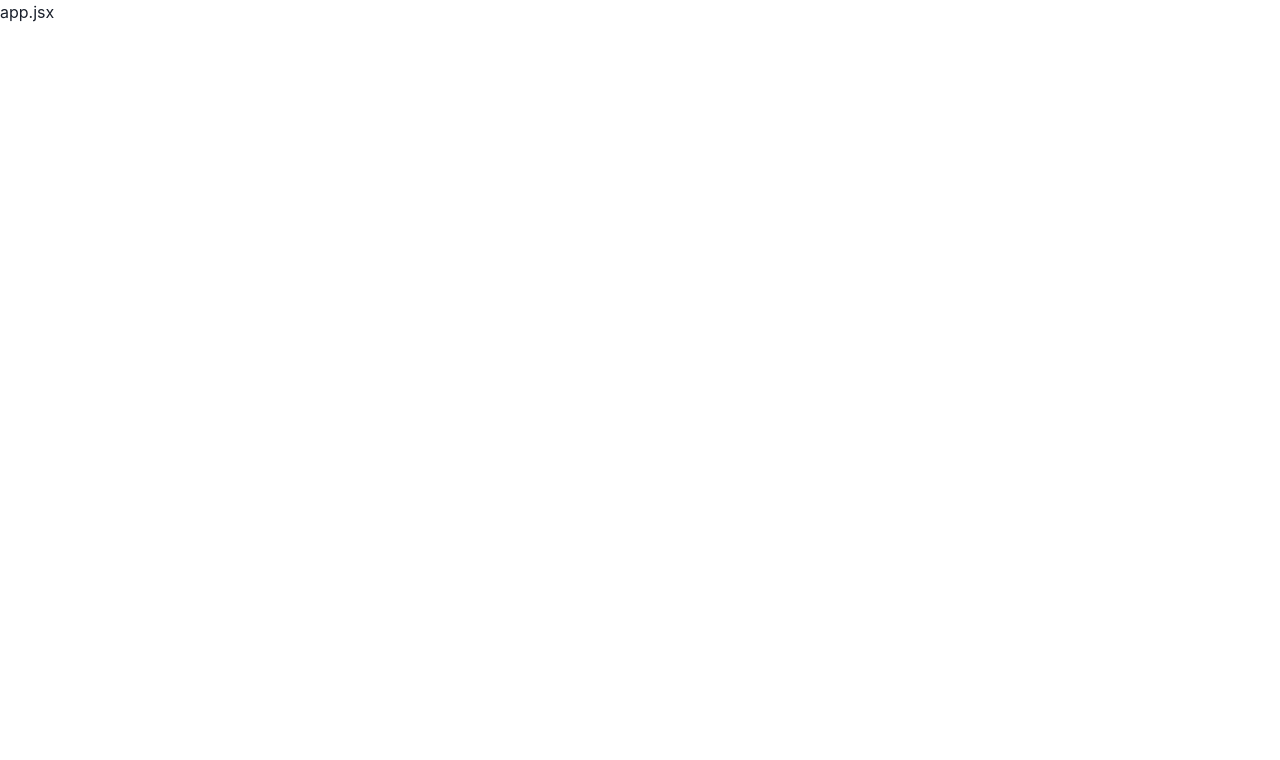
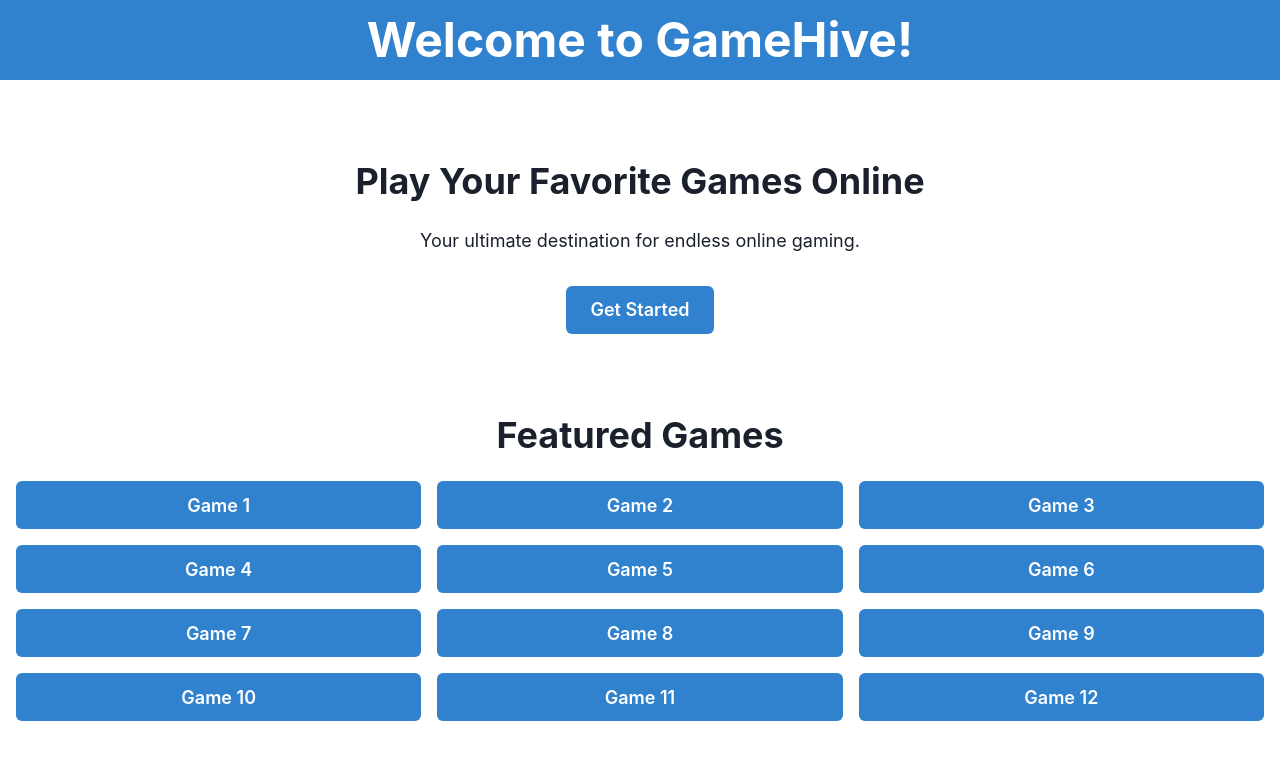
Before and after one commit to clinton-mwachia/react-games, a React (Vite) app: page / in a window 1280 px wide. Shown: the top 760 px of the page. Built offline with nearby package versions, Linux system fonts and the light colour scheme.

Commit message:
setup the home page

```diff
--- a/package.json
+++ b/package.json
@@ -15,7 +15,8 @@
     "@emotion/styled": "^11.11.0",
     "framer-motion": "^11.0.6",
     "react": "^18.2.0",
-    "react-dom": "^18.2.0"
+    "react-dom": "^18.2.0",
+    "react-router-dom": "^6.22.1"
   },
   "devDependencies": {
     "@types/react": "^18.2.56",
--- a/src/App.jsx
+++ b/src/App.jsx
@@ -1,7 +1,23 @@
-import "./App.css";
+import { BrowserRouter, Routes, Route } from "react-router-dom";
+import { lazy, Suspense } from "react";
+
+/** lazy loading the game components */
+const Home = lazy(() => import("./views/home/Home"));
+
+const Loading = () => {
+  return <p>loading...</p>;
+};
 
 function App() {
-  return <>app.jsx</>;
+  return (
+    <BrowserRouter>
+      <Suspense fallback={<Loading />}>
+        <Routes>
+          <Route exact path="/" element={<Home />} />;
+        </Routes>
+      </Suspense>
+    </BrowserRouter>
+  );
 }
 
 export default App;
--- /dev/null
+++ b/src/views/home/Home.jsx
@@ -0,0 +1,62 @@
+import { Box } from "@chakra-ui/react";
+import { SimpleGrid, Heading, Text, Button, Container } from "@chakra-ui/react";
+
+const Home = () => {
+  const games = [
+    { id: 1, name: "Game 1" },
+    { id: 2, name: "Game 2" },
+    { id: 3, name: "Game 3" },
+    { id: 4, name: "Game 4" },
+    { id: 5, name: "Game 5" },
+    { id: 6, name: "Game 6" },
+    { id: 7, name: "Game 7" },
+    { id: 8, name: "Game 8" },
+    { id: 9, name: "Game 9" },
+    { id: 10, name: "Game 10" },
+    { id: 11, name: "Game 11" },
+    { id: 12, name: "Game 12" },
+  ];
+  return (
+    <Box textAlign="center" fontSize="xl">
+      {/* Header */}
+      <Box bg="blue.500" p={4} color="white">
+        <Heading as="h1" size="2xl">
+          Welcome to GameHive!
+        </Heading>
+      </Box>
+      {/* Hero Section */}
+      <Container maxW="container.xl" py={20}>
+        <Heading as="h2" size="xl" mb={6}>
+          Play Your Favorite Games Online
+        </Heading>
+        <Text fontSize="lg" mb={8}>
+          Your ultimate destination for endless online gaming.
+        </Text>
+        <Button colorScheme="blue" size="lg">
+          Get Started
+        </Button>
+      </Container>
+      {/* Featured Games Section */}
+      <Container maxW="container.xl" pb={20}>
+        <Heading as="h2" size="xl" mb={6}>
+          Featured Games
+        </Heading>
+        <SimpleGrid columns={[1, 2, 3]} spacing={4}>
+          {games.map((game) => (
+            <Button
+              key={game.id}
+              colorScheme="blue"
+              size="lg"
+              as="a"
+              href={`/${game.id}`}
+            >
+              {game.name}
+            </Button>
+          ))}
+        </SimpleGrid>
+      </Container>
+    </Box>
+  );
+};
+
+export default Home;
```
Also changed, not shown: 1 other file (tests, documents, lock files or other folders).
